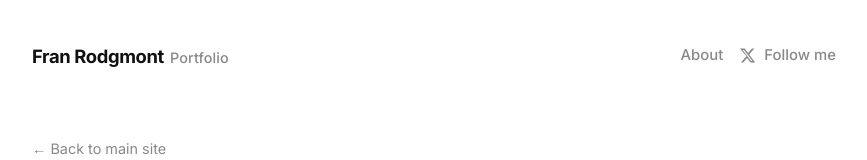
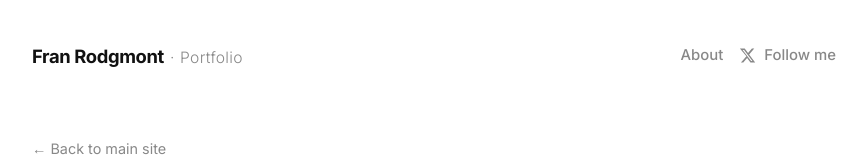
Before and after one commit to rodgmont/blog, a Next.js app: page /en/portfolio in a window 1280 px wide. Shown: the top 160 px of the page, without its empty margins (206-1073 px from the left). Built offline with nearby package versions, Linux system fonts and the light colour scheme; no server answers.

Commit message:
Portfolio: lighter nav label (weight 300) with dot separator

```diff
--- a/src/components/layout/Header.js
+++ b/src/components/layout/Header.js
@@ -13,12 +13,20 @@ export default function Header({ locale = DEFAULT_LOCALE, messages }) {
   return (
     <header className="site-header">
       <div className="site-header__inner container">
-        <Link href={homePath(locale)} className="site-header__brand" style={{ display: 'flex', alignItems: 'baseline', gap: '6px' }}>
+        <Link href={homePath(locale)} className="site-header__brand" style={{ display: 'flex', alignItems: 'baseline', gap: '0' }}>
+          {/* Nombre principal — siempre en bold (700 heredado de .site-header__brand) */}
           <span>Fran Rodgmont</span>
+
+          {/* Subtítulo "Portfolio / Portafolio" — solo visible en rutas /portfolio y /portafolio */}
           {isPortfolio && (
-            <span style={{ fontWeight: 500, fontSize: '0.78em', color: 'var(--muted)', letterSpacing: '0.01em' }}>
-              {messages?.nav?.portfolio ?? 'Portfolio'}
-            </span>
+            <>
+              {/* Separador visual estilo editorial */}
+              <span aria-hidden="true" style={{ fontWeight: 300, color: 'var(--muted)', margin: '0 6px', fontSize: '0.85em' }}>·</span>
+              {/* Etiqueta ligera: font-weight 300 para diferenciarse del nombre sin desaparecer */}
+              <span style={{ fontWeight: 300, fontSize: '0.85em', color: 'var(--muted)', letterSpacing: '0.02em' }}>
+                {messages?.nav?.portfolio ?? 'Portfolio'}
+              </span>
+            </>
           )}
         </Link>
 
```
